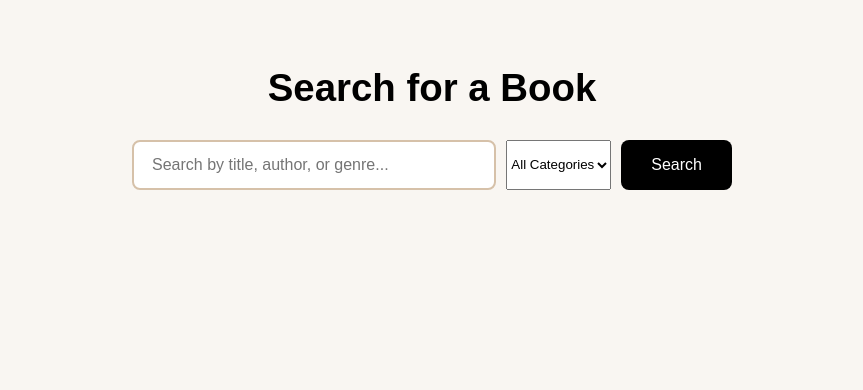
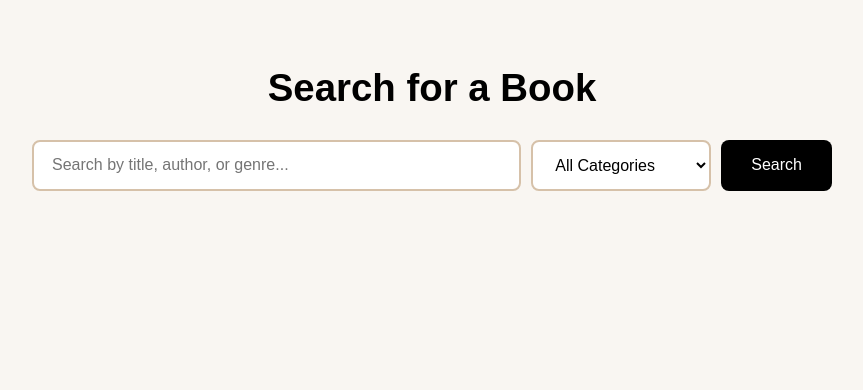
Before and after one commit to Yusuph-Darbo/library, a PHP site: page /home.php in a window 1280 px wide. Shown: the part 100-490 px from the top of the page, without its empty margins (208-1071 px from the left). Run offline with PHP 8.4, Linux system fonts and the light colour scheme; data that the repository does not hold is empty.

Commit message:
css for category and book list

```diff
--- a/css/style.css
+++ b/css/style.css
@@ -184,12 +184,14 @@ main {
 .searchForm {
   display: flex;
   gap: 10px;
-  max-width: 600px;
+  max-width: 800px;
   margin: 0 auto 40px;
+  flex-wrap: wrap;
 }
 
 .searchForm input[type="text"] {
   flex: 1;
+  min-width: 250px;
   padding: 14px 18px;
   font-size: 1rem;
   border: 2px solid #d6c1a9;
@@ -200,6 +202,27 @@ main {
 
 .searchForm input[type="text"]:focus {
   border-color: #333;
+}
+
+.categorySelect {
+  padding: 14px 18px;
+  font-size: 1rem;
+  border: 2px solid #d6c1a9;
+  border-radius: 8px;
+  outline: none;
+  background-color: white;
+  cursor: pointer;
+  transition: 0.2s;
+  min-width: 180px;
+  font-family: "DM Sans", sans-serif;
+}
+
+.categorySelect:focus {
+  border-color: #333;
+}
+
+.categorySelect:hover {
+  border-color: #999;
 }
 
 .searchBtn {
```
Also changed, not shown: other parts of css/style.css (+43 -0 lines).
